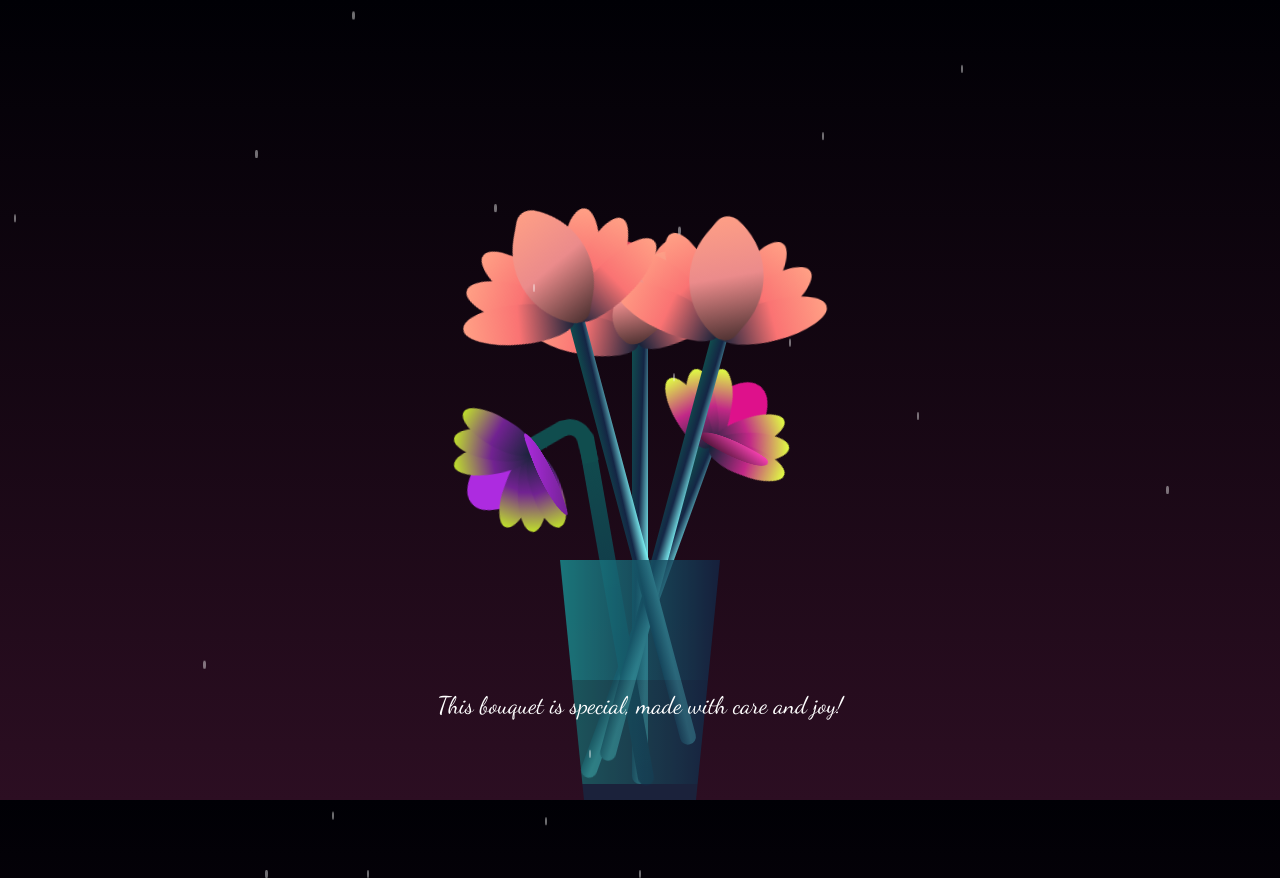
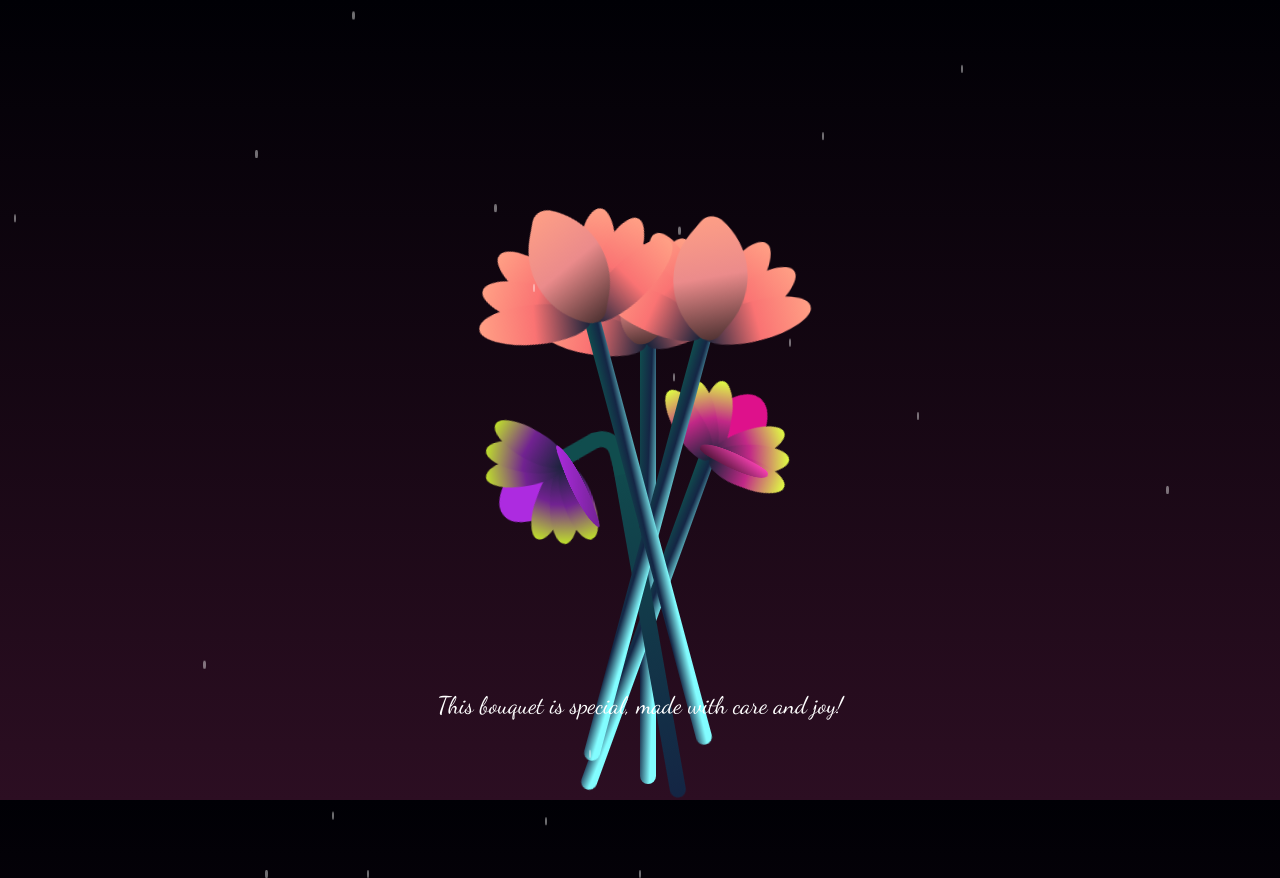
Before and after one commit to Cloudzisbot/Congratulations-my-love, a plain HTML site: page index.html in a window 1280 px wide. Drawn offline with nearby package versions, Linux system fonts and the light colour scheme.

Commit message:
Update index.html

```diff
--- a/index.html
+++ b/index.html
@@ -93,8 +93,6 @@
           <div class="flower__leaf flower__leaf--8 flower__fall-down--green"></div>
         </div>
       </div>
-
-      <div class="flower__glass"></div>
     </div>
 
     <!-- Special Note -->
```
